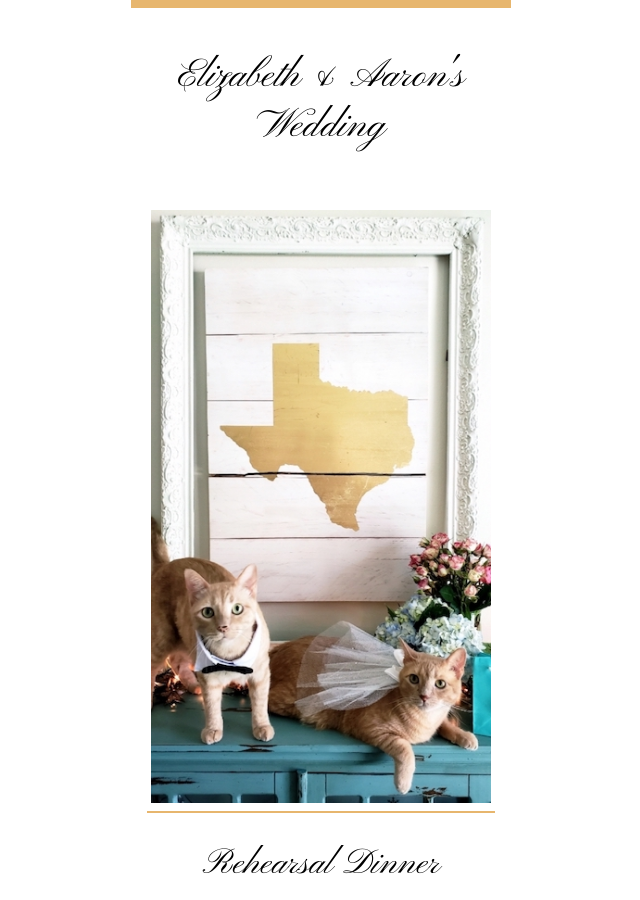
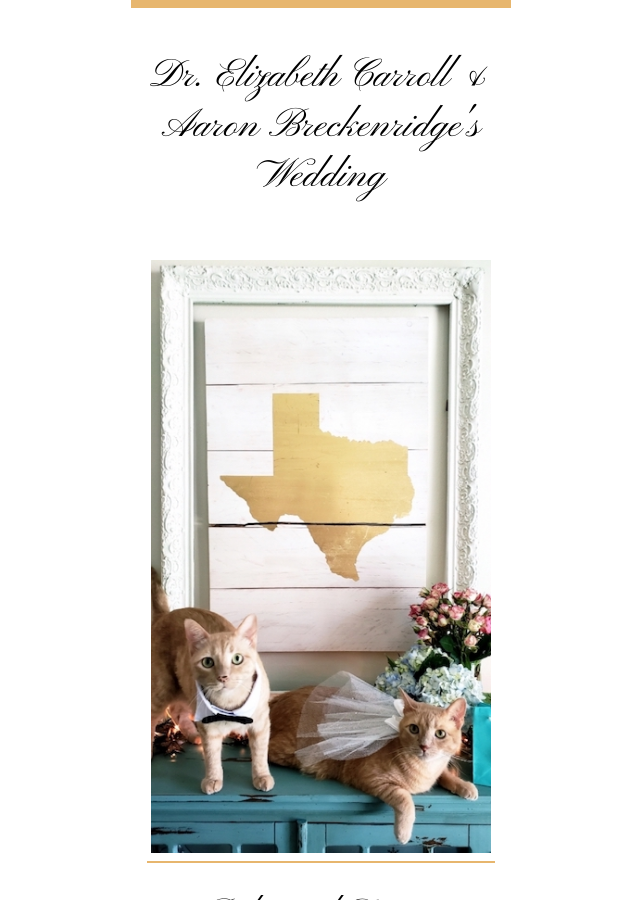
Before and after one commit to breckenedge/meowiedintexas.com, a Jekyll site: the page built from index.html, in a window 1280 px wide and 900 px high. Shown: the whole window, without its empty margins (319-959 px from the left). Built offline with Jekyll 4.4.1, drawn with Linux system fonts in a browser that asks for light colours.

Commit message:
Longer title

```diff
--- a/_config.yml
+++ b/_config.yml
@@ -13,7 +13,7 @@
 # you will see them accessed via {{ site.title }}, {{ site.email }}, and so on.
 # You can create any custom variable you would like, and they will be accessible
 # in the templates via {{ site.myvariable }}.
-title: "Elizabeth & Aaron's Wedding"
+title: "Dr. Elizabeth Carroll & Aaron Breckenridge's Wedding"
 email: aaronbreckenridge@gmail.com
 description: >-
   The website for Dr. Elizabeth Carroll and Aaron Breckenridge's wedding.
```
